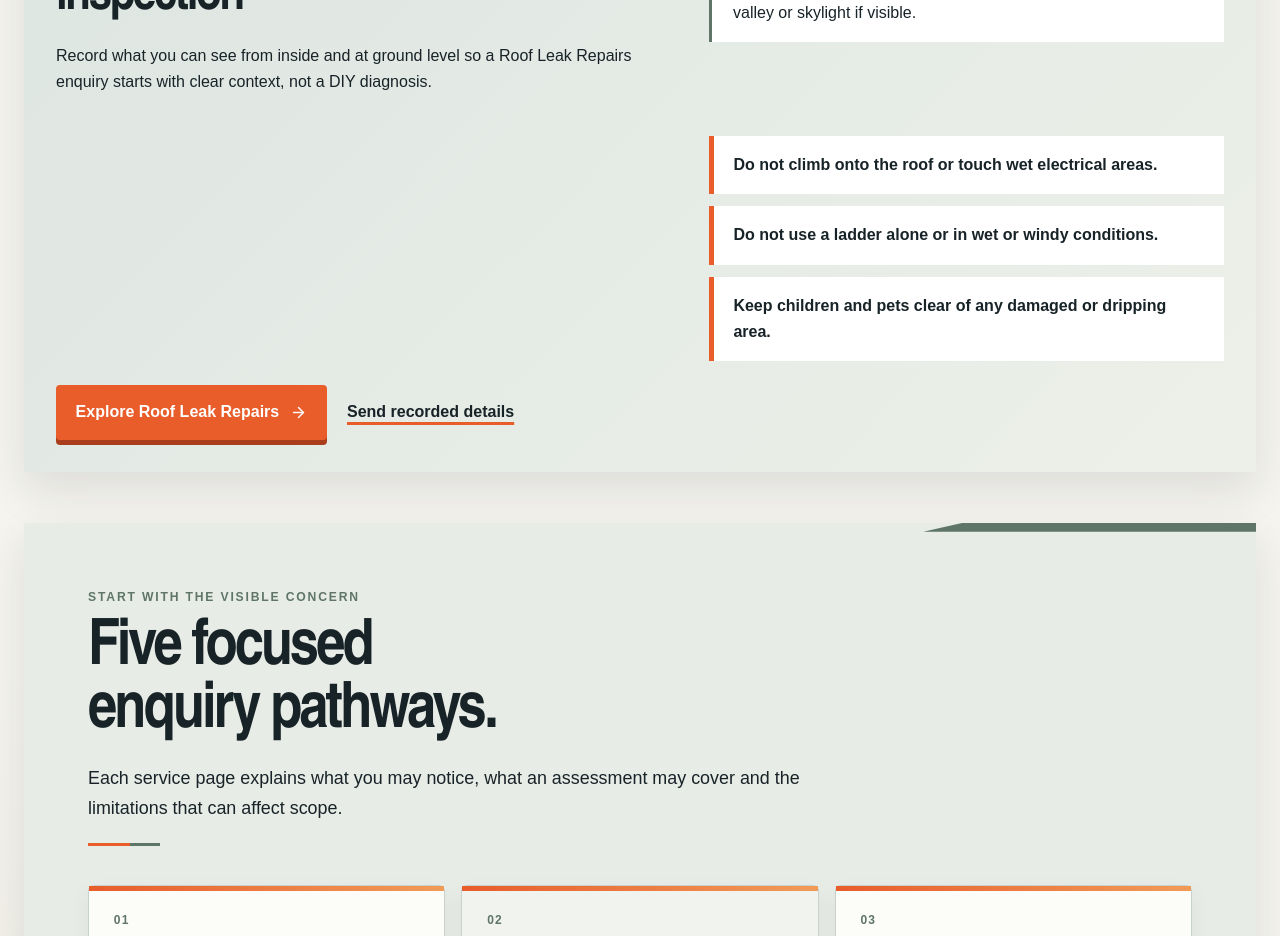
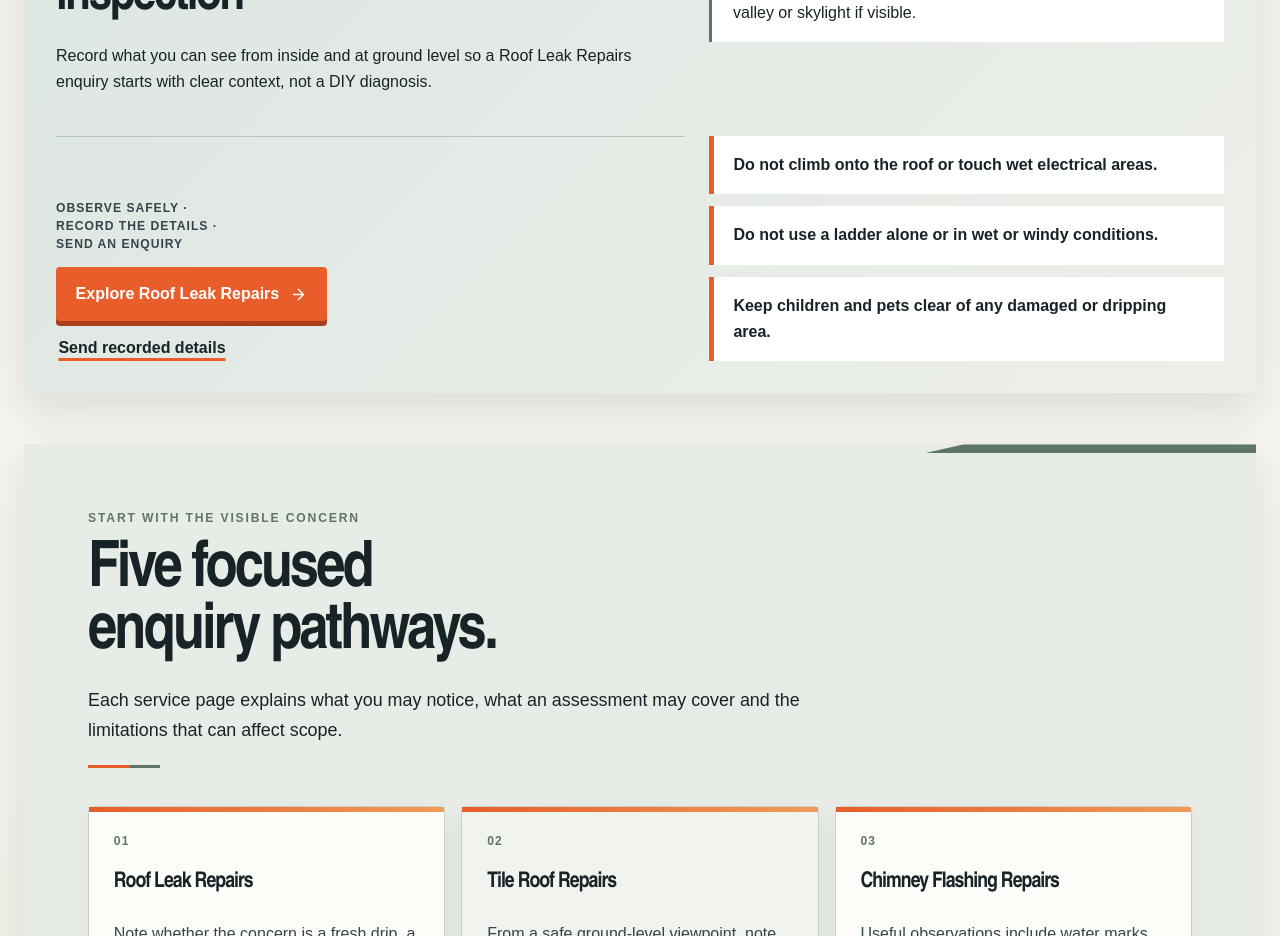
Before and after one commit to nancymaintenance-design/canberra-roofing, a React (Vite) app: page / in a window 1280 px wide. Shown: the part 1100-2036 px from the top of the page. Built offline with nearby package versions, Linux system fonts and the light colour scheme.

Commit message:
style: tighten roof safety layout

```diff
--- a/src/styles.css
+++ b/src/styles.css
@@ -123,7 +123,8 @@ details{border-color:#c7d0cb;box-shadow:0 5px 16px #1823280a;transition:box-shad
 .areasPage .pageMediaIntro{margin-bottom:clamp(2.5rem,5vw,4rem)}.areasPage .pageFeatureMedia{aspect-ratio:16/9}.contactIntro{align-self:start}.contactFeatureMedia{margin-top:clamp(1.5rem,4vw,2.5rem);aspect-ratio:4/3}
 
 .safetyNotes{grid-column:2;display:grid;gap:.75rem}.safetyNotes .safetyNote{margin:0;padding:1rem 1.2rem;border-left:5px solid var(--color-action);background:var(--color-on-dark);font-weight:800}
-@media(max-width:640px){.safetyNotes{grid-column:auto}}
+.safeObservationActions{grid-column:1;grid-row:2;align-self:stretch;display:flex;align-items:flex-start;justify-content:flex-end;gap:.85rem;flex-direction:column;margin:0;padding:1.15rem 0 0;border-top:1px solid #b9c6c0}.safeObservationActions::before{content:"Observe safely · Record the details · Send an enquiry";max-width:28ch;color:var(--color-steel);font-size:.76rem;font-weight:800;letter-spacing:.08em;line-height:1.45;text-transform:uppercase}.safeObservationActions .button{box-shadow:0 5px 0 #aa3d1c}.safeObservationActions .textAction{margin-left:.15rem}
+@media(max-width:640px){.safetyNotes{grid-column:auto}.safeObservationActions{grid-column:auto;grid-row:auto;align-items:flex-start;justify-content:flex-start;padding-top:1rem}.safeObservationActions::before{max-width:none}}
 
 /* Compact, repeatable case-study rail for future documented work. */
 .caseStudyRail{display:grid;grid-template-columns:auto minmax(0,1fr) auto;gap:1rem 1.5rem;align-items:center;margin:clamp(1.75rem,3vw,2.75rem) 0 1.25rem;padding:1rem 1.15rem;border-top:1px solid var(--color-border);border-bottom:1px solid var(--color-border);background:linear-gradient(90deg,#f7f4ed,#edf3ef)}.caseStudyRailLabel{margin:0;padding:.48rem .55rem;background:var(--color-roof-charcoal);color:var(--color-on-dark);font-size:.7rem;font-weight:800;letter-spacing:.12em;line-height:1;text-transform:uppercase}.caseStudyRail .eyebrow{margin:0 0 .2rem}.caseStudyRail h2{max-width:none;margin:0;font-size:clamp(1.15rem,2vw,1.6rem);line-height:1.08}.caseStudyRail h2+p{margin:.2rem 0 0;color:var(--color-steel);font-size:.95rem}.caseStudyRail>a{display:inline-flex;align-items:center;justify-content:space-between;gap:.6rem;min-height:44px;padding:.7rem .9rem;background:var(--color-action);color:var(--color-on-dark);font-weight:800;line-height:1.2;white-space:nowrap}.caseStudyRail>a:hover{background:var(--color-roof-charcoal)}
```
Also changed, not shown: 1 other file (tests, documents, lock files or other folders).
